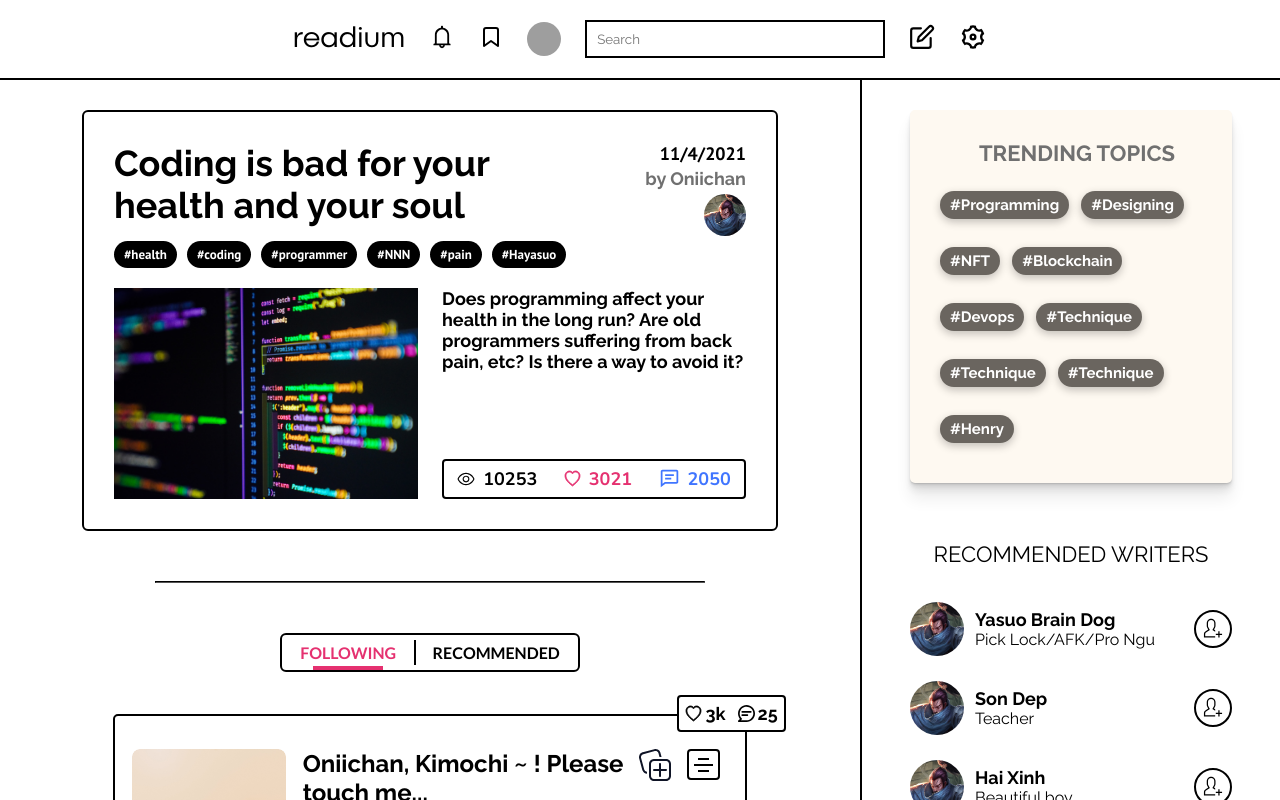
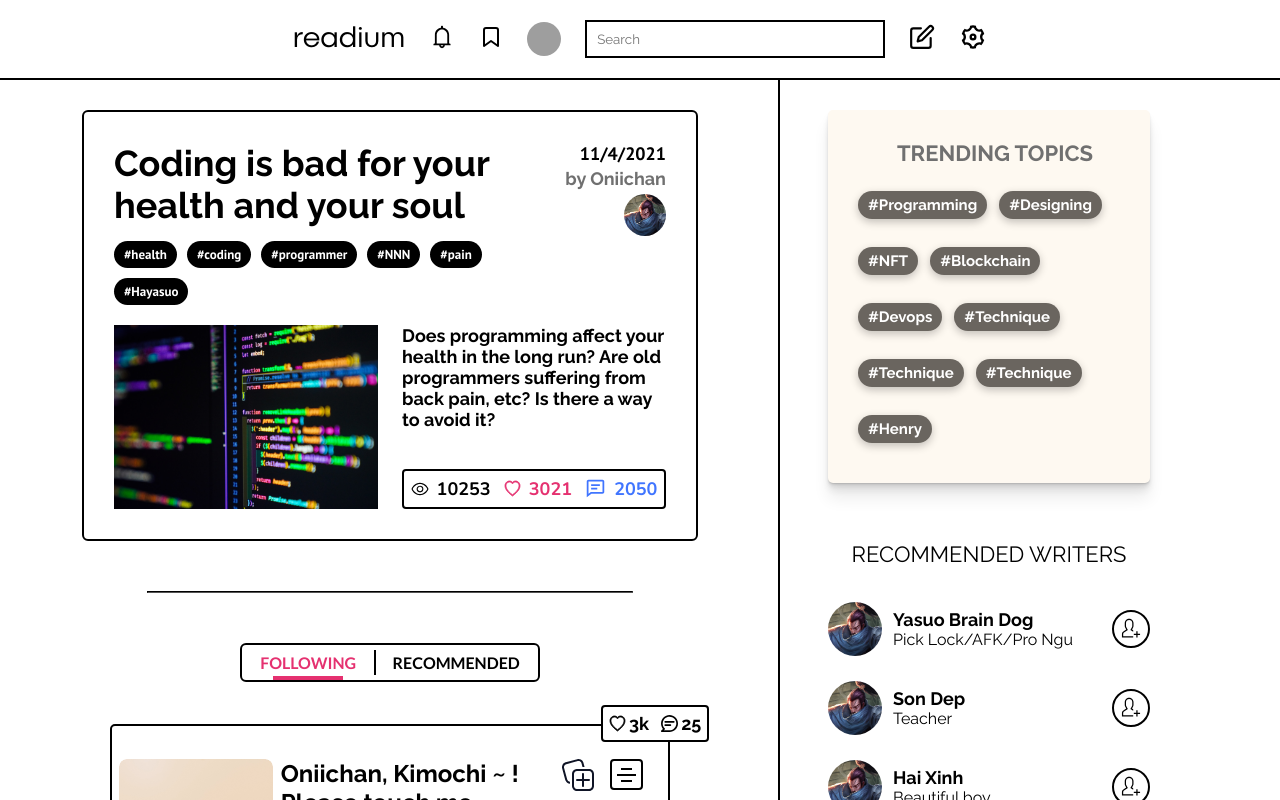
Before and after one commit to hoangvu03081/readium, a React (Vite) app in the folder readium-client/: page / in a window 1280 px wide. Shown: the top 800 px of the page. Built offline with nearby package versions, Linux system fonts and the light colour scheme; grey boxes are pictures that could not be loaded.

Commit message:
frontend - Update Responsive

```diff
--- a/readium-client/src/common/components/Body/index.jsx
+++ b/readium-client/src/common/components/Body/index.jsx
@@ -12,8 +12,7 @@ const Layout = styled.div`
 `;
 
 const ColumnLeft = styled.div`
-  padding: ${(props) => (props.isMobile ? "48px 36px" : "30px 0 0 0")};
-  margin-right: 420px;
+  padding: ${(props) => (props.isMobile ? "48px 36px" : "30px 80px 0 0")};
   width: 100%;
   display: flex;
   flex-direction: column;
@@ -28,7 +27,7 @@ const ColumnLeft = styled.div`
 `;
 
 const ColumnRight = styled.div`
-  position: fixed;
+  position: sticky;
   top: 80px;
   bottom: 0;
   right: 0;
@@ -38,11 +37,18 @@ const ColumnRight = styled.div`
   border-left: 2px solid black;
 `;
 
+const FixedRight = styled.div`
+  width: 420px;
+  position: relative;
+`;
+
 export default function Body({ contentLeft, contentRight }) {
   return (
     <Layout className={isMobile ? "" : "container-xl"}>
       <ColumnLeft isMobile={isMobile}>{contentLeft}</ColumnLeft>
-      <ColumnRight className="d-none d-xl-block">{contentRight}</ColumnRight>
+      <FixedRight className="d-none d-xl-block">
+        <ColumnRight>{contentRight}</ColumnRight>
+      </FixedRight>
     </Layout>
   );
 }
```
